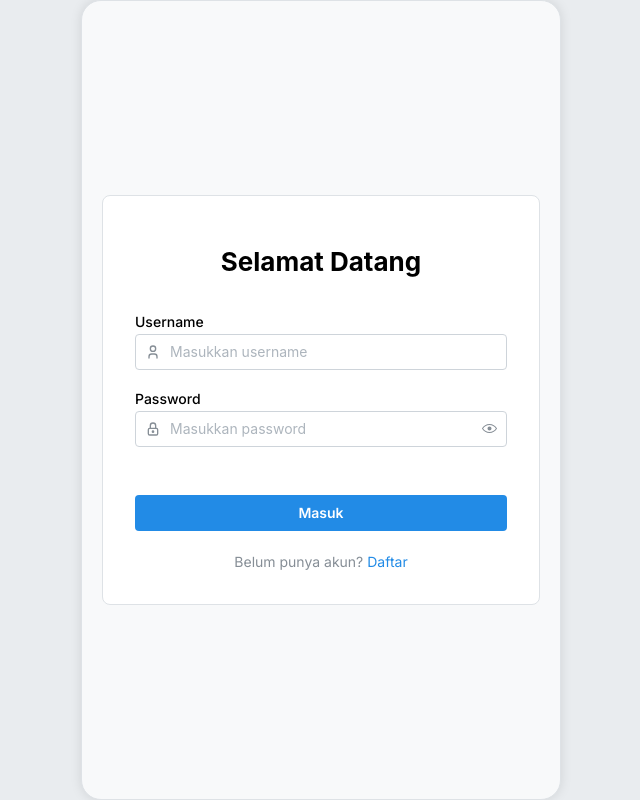
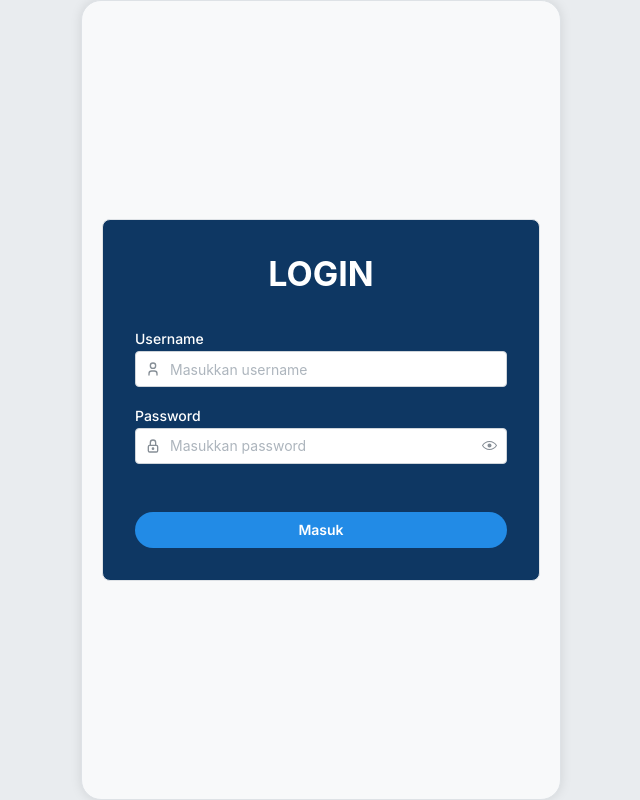
Before and after one commit to Bagasbanuna02/project-pilog, a Next.js app: page /login in a window 1280 px wide. Shown: the whole page, without its empty margins (319-959 px from the left). Built offline with nearby package versions, Linux system fonts and the light colour scheme.

Commit message:
fix login page

```diff
--- a/src/app/(dev)/(auth)/login/page.tsx
+++ b/src/app/(dev)/(auth)/login/page.tsx
@@ -2,13 +2,12 @@
 
 import type React from "react";
 
+import { MainColor } from "@/lib/color-palette";
 import {
-  Anchor,
   Button,
   Paper,
   PasswordInput,
   Stack,
-  Text,
   TextInput,
   Title
 } from "@mantine/core";
@@ -29,15 +28,15 @@ export default function Login() {
     // Simulate login - in a real app, you would call an API
     setTimeout(() => {
       setLoading(false);
-      router.push("/beranda");
+      router.push("/beranda", { scroll: false });
     }, 1000);
   };
 
   return (
-    <Stack h="100%" justify="center" p={"lg"}>
-      <Paper radius="md" p="xl" withBorder>
-        <Title order={2} ta="center" mt="md" mb={30}>
-          Selamat Datang
+    <Stack h="100%" justify="center" p={"lg"} style={{ color: "white" }}>
+      <Paper radius="md" p="xl" withBorder bg={MainColor.soft_darkblue}>
+        <Title order={1} ta="center" mb={30}>
+          LOGIN
         </Title>
 
         <form onSubmit={handleSubmit}>
@@ -60,16 +59,16 @@ export default function Login() {
               leftSection={<IconLock size={16} />}
             />
 
-            <Button fullWidth mt="xl" type="submit" loading={loading}>
+            <Button fullWidth mt="xl" type="submit" loading={loading} radius={"xl"}>
               Masuk
             </Button>
 
-            <Text c="dimmed" size="sm" ta="center" mt={5}>
+            {/* <Text c="dimmed" size="sm" ta="center" mt={5}>
               Belum punya akun?{" "}
               <Anchor size="sm" component="button" onClick={() => {}}>
                 Daftar
               </Anchor>
-            </Text>
+            </Text> */}
           </Stack>
         </form>
       </Paper>
--- a/src/components/dummy/list_data_barang.tsx
+++ b/src/components/dummy/list_data_barang.tsx
@@ -60,4 +60,5 @@ const dataItem = {
   condition: "Baik",
   status: "tersedia",
   location: "Jalan Jend. Sudirman No. 123",
+  image: AssetImagePath.dummy_image
 };
--- a/src/lib/assets-image-path.ts
+++ b/src/lib/assets-image-path.ts
@@ -2,4 +2,5 @@ export { AssetImagePath };
 
 const AssetImagePath = {
   dummy_car: "/assets/mobil.webp",
+  dummy_image: "/assets/dummy-image.jpg",
 };
```
Also changed, not shown: public/assets/avatar.png (added), public/assets/dummy-image.jpg (added).
